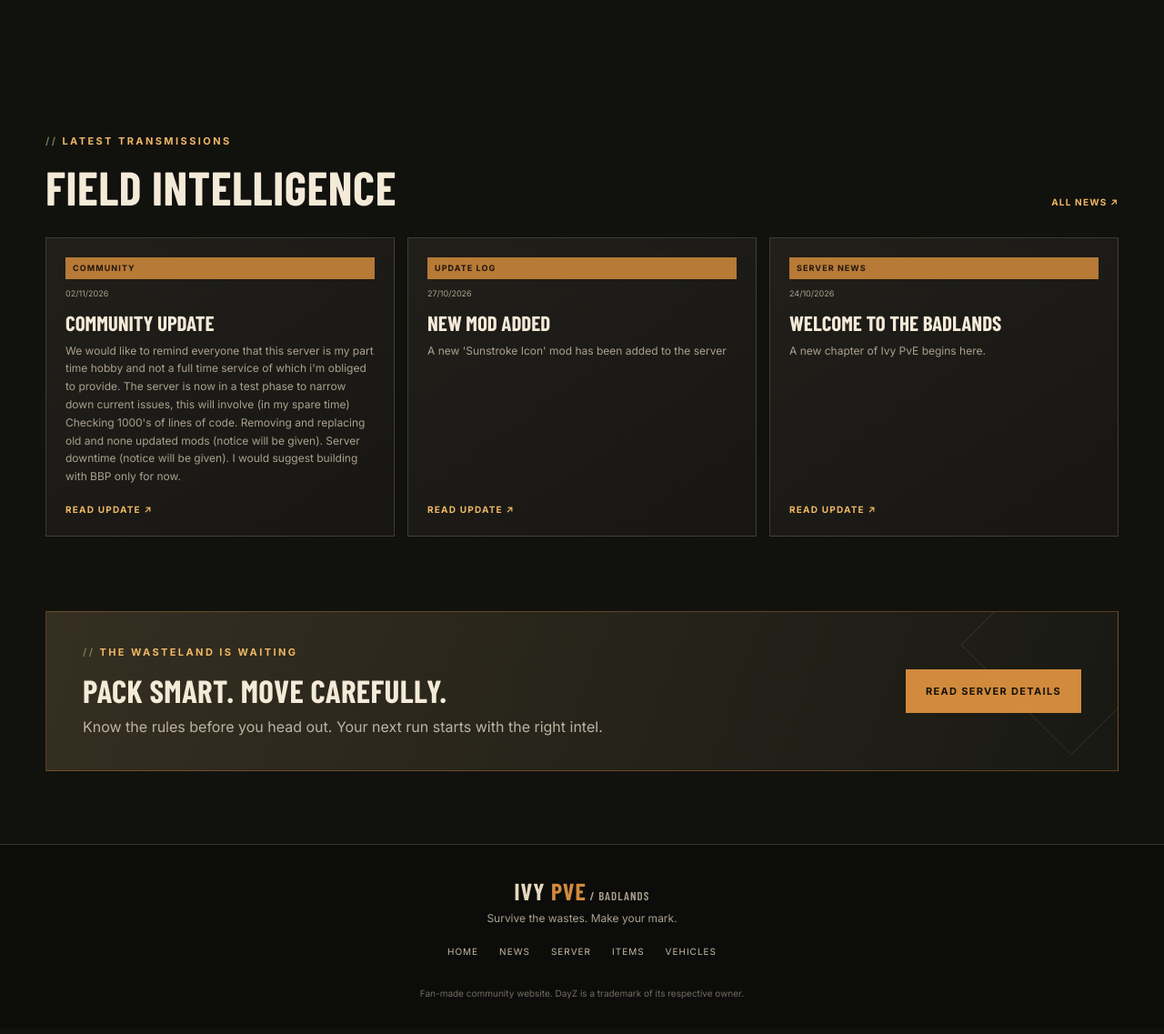
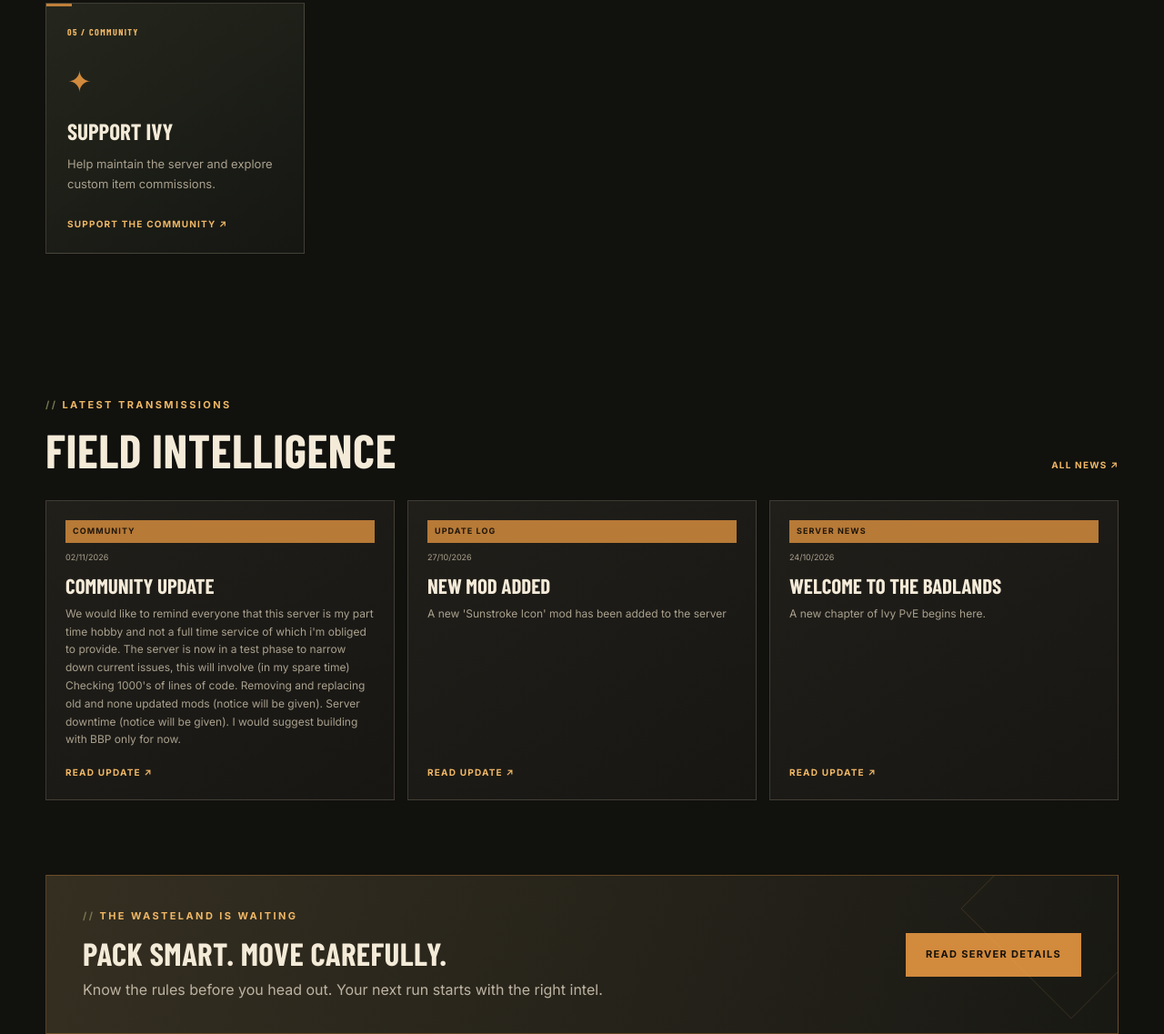
Before and after one commit to groobycutlet/Ivy_PvE, a plain HTML site: page index.html in a window 1280 px wide. Shown: the part 1527-2664 px from the top of the page at 91% size. Drawn offline with nearby package versions, Linux system fonts and the light colour scheme; a web font is replaced by a local one.

Commit message:
Update index.html

```diff
--- a/index.html
+++ b/index.html
@@ -8,7 +8,7 @@
 <body>
 <header class="site-header"><a class="brand" href="index.html"><img src="assets/ivy-badlands.png" alt="Ivy PvE Badlands"><span>IVY <b>PVE</b></span></a>
 <button class="menu-toggle" aria-label="Toggle navigation" aria-expanded="false">☰</button>
-<nav class="nav"><a class="active" href="index.html">Home</a><a href="news.html">News & Updates</a><a href="server.html">Server Details</a><a href="items.html">Custom Items</a><a href="vehicles.html">Vehicles</a></nav></header>
+<nav class="nav"><a class="active" href="index.html">Home</a><a href="news.html">News & Updates</a><a href="server.html">Server Details</a><a href="items.html">Custom Items</a><a href="vehicles.html">Vehicles</a><a href="support.html">Support</a></nav></header>
 <main>
 <section class="hero"><div class="hero-shade"></div><div class="hero-content"><p class="eyebrow">DAYZ • BADLANDS • PVE</p><h1>THE BADLANDS<br><span>DON’T FORGIVE.</span></h1><p class="hero-copy">A hostile world. Limited resources. Your story is still unwritten.</p><div class="hero-actions"><a class="button button-primary" href="server.html">Explore the Server</a><a class="button button-ghost" href="news.html">Latest Updates</a></div></div><div class="hero-stamp">SURVIVE<br><small>ADAPT • ENDURE</small></div></section>
 <section class="ticker"><span>STAY ALERT</span><i>◆</i> Water is life <i>◆</i> Trust is earned <i>◆</i> The desert remembers</section>
@@ -18,9 +18,10 @@
 <a class="feature-card" href="server.html"><span class="card-number">02 / BRIEFING</span><div class="card-icon">⌖</div><h3>Server Details</h3><p>Rules, connection information and the essentials for new survivors.</p><span class="card-link">GET BRIEFED ↗</span></a>
 <a class="feature-card" href="items.html"><span class="card-number">03 / EQUIPMENT</span><div class="card-icon">⬡</div><h3>Custom Items</h3><p>Browse the equipment that makes Ivy PvE its own.</p><span class="card-link">INSPECT GEAR ↗</span></a>
 <a class="feature-card" href="vehicles.html"><span class="card-number">04 / MOTORPOOL</span><div class="card-icon">▰</div><h3>Vehicle Showcase</h3><p>Discover your next way to cross the Badlands.</p><span class="card-link">VIEW MOTORPOOL ↗</span></a>
+<a class="feature-card" href="support.html"><span class="card-number">05 / COMMUNITY</span><div class="card-icon">✦</div><h3>Support Ivy</h3><p>Help maintain the server and explore custom item commissions.</p><span class="card-link">SUPPORT THE COMMUNITY ↗</span></a>
 </div></section>
 <section class="section cards-section"><div class="section-heading"><div><p class="eyebrow">LATEST TRANSMISSIONS</p><h2>FIELD INTELLIGENCE</h2></div><a class="card-link" href="news.html">ALL NEWS ↗</a></div><div class="latest-news-grid" id="home-news" data-json="data/news.json"><p class="muted">Loading latest updates…</p></div></section>
 <section class="callout"><div><p class="eyebrow">THE WASTELAND IS WAITING</p><h2>PACK SMART. MOVE CAREFULLY.</h2><p>Know the rules before you head out. Your next run starts with the right intel.</p></div><a class="button button-primary" href="server.html">Read Server Details</a></section>
 </main>
-<footer class="site-footer"><div class="footer-brand">IVY <b>PVE</b><span> / BADLANDS</span></div><p>Survive the wastes. Make your mark.</p><div class="footer-links"><a href="index.html">Home</a><a href="news.html">News</a><a href="server.html">Server</a><a href="items.html">Items</a><a href="vehicles.html">Vehicles</a></div><small>Fan-made community website. DayZ is a trademark of its respective owner.</small></footer>
+<footer class="site-footer"><div class="footer-brand">IVY <b>PVE</b><span> / BADLANDS</span></div><p>Survive the wastes. Make your mark.</p><div class="footer-links"><a href="index.html">Home</a><a href="news.html">News</a><a href="server.html">Server</a><a href="items.html">Items</a><a href="vehicles.html">Vehicles</a>a href="support.html">Support</a></div><small>Fan-made community website. DayZ is a trademark of its respective owner.</small></footer>
 <script src="assets/site.js"></script></body></html>
```
